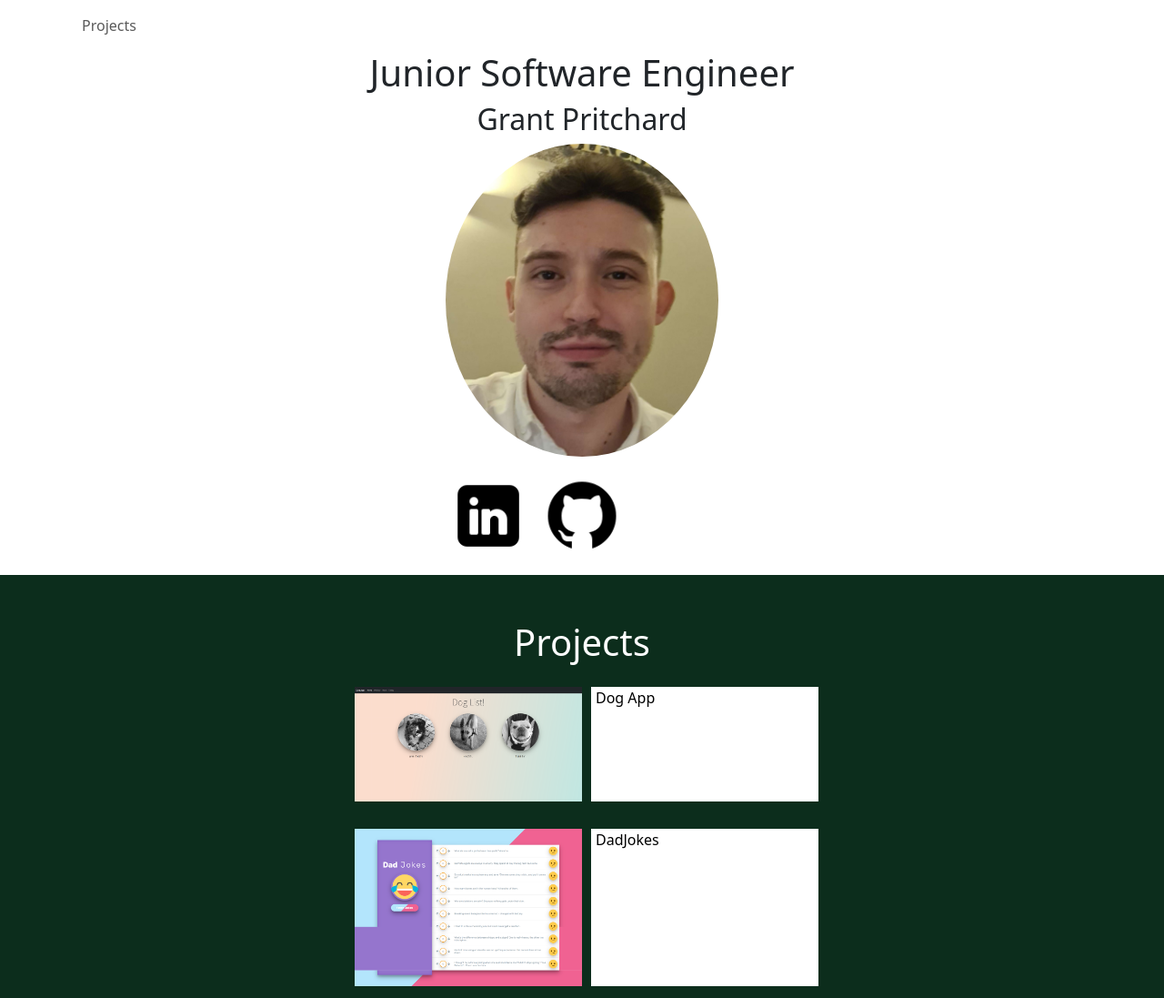
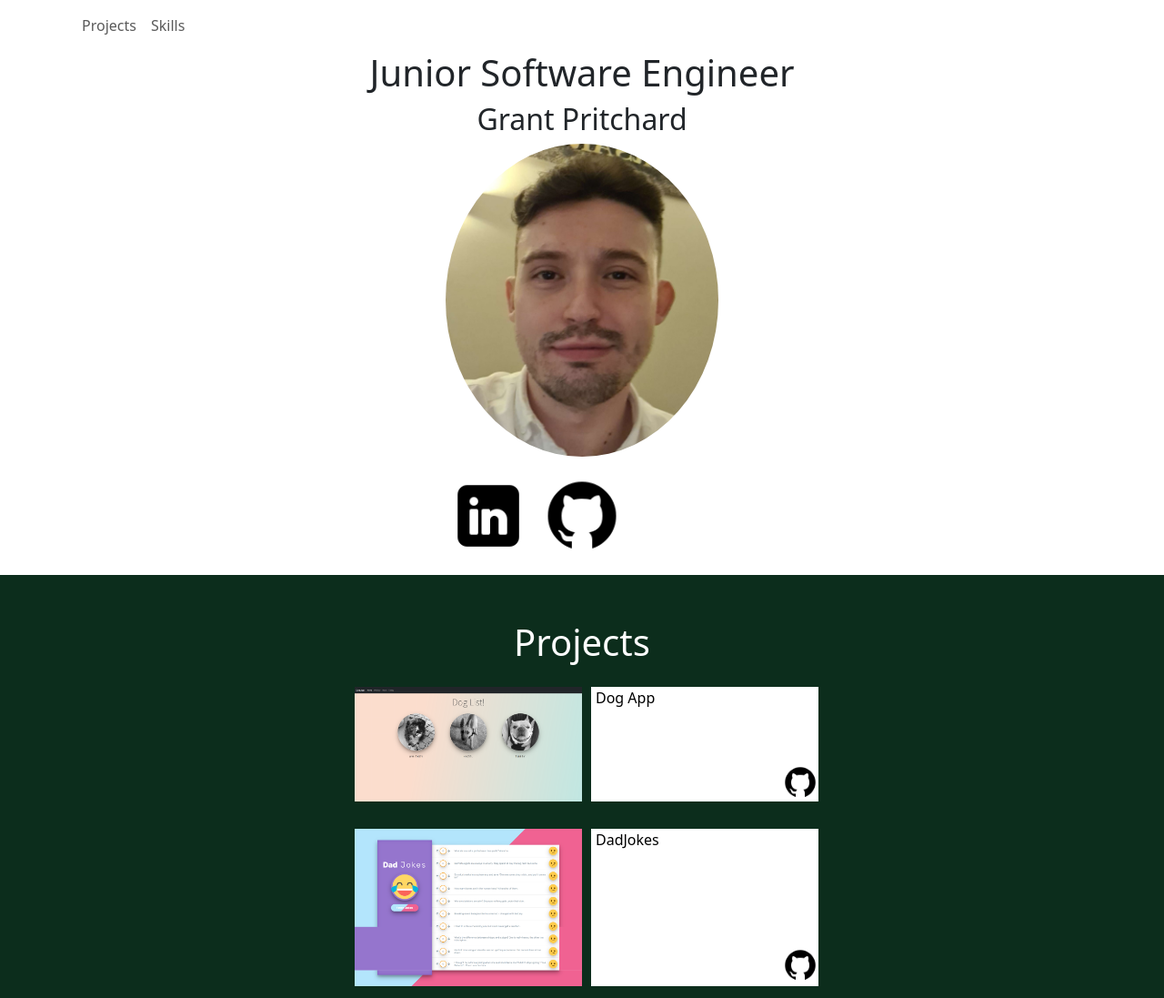
Before and after one commit to Grant1993/Portfolio, a React (Create React App) app: page / in a window 1280 px wide. Shown: the top 1097 px of the page at 91% size. Built offline with nearby package versions, Linux system fonts and the light colour scheme.

Commit message:
added direct links to the repos

```diff
--- a/src/Links.js
+++ b/src/Links.js
@@ -8,8 +8,8 @@ function Links() {
         <Navbar.Toggle aria-controls="basic-navbar-nav" />
         <Navbar.Collapse id="basic-navbar-nav">
           <Nav className="me-auto bg-white">
-            {/* <Nav.Link href="#home">Home</Nav.Link> */}
             <Nav.Link href="#Projects">Projects</Nav.Link>
+            <Nav.Link href="#Skills">Skills</Nav.Link>
           </Nav>
         </Navbar.Collapse>
       </Container>
--- a/src/Projects.css
+++ b/src/Projects.css
@@ -37,6 +37,12 @@
   width: 250px;
   height: 100%;
 }
+.ptwo img {
+  width: 40px;
+  position: absolute;
+  margin-top: 85px;
+  margin-left: 85px;
+}
 .pthree {
   grid-column: 1;
   grid-row: 3;
@@ -52,6 +58,12 @@
   color: black;
   width: 250px;
   height: 100%;
+}
+.pfour img {
+  width: 40px;
+  position: absolute;
+  margin-top: 130px;
+  margin-left: 85px;
 }
 .pfive {
   grid-column: 1;
@@ -69,6 +81,12 @@
   width: 250px;
   height: 100%;
 }
+.psix img {
+  width: 40px;
+  position: absolute;
+  margin-top: 85px;
+  margin-left: 85px;
+}
 .pseven {
   grid-column: 1;
   grid-row: 7;
@@ -84,6 +102,12 @@
   color: black;
   width: 250px;
   height: 100%;
+}
+.peight img {
+  width: 40px;
+  position: absolute;
+  margin-top: 90px;
+  margin-left: 85px;
 }
 .pnine {
   grid-column: 1;
@@ -101,3 +125,9 @@
   width: 250px;
   height: 100%;
 }
+.pten img {
+  width: 40px;
+  position: absolute;
+  margin-top: 90px;
+  margin-left: 85px;
+}
--- a/src/Projects.js
+++ b/src/Projects.js
@@ -4,6 +4,7 @@ import DadJokes from "./DadJokes.png";
 import Yahtzee from "./Yahtzee.png";
 import TodoList from "./TodoList.png";
 import Lightsout from "./Lightsout.png";
+import github from "./github.png";
 
 function Projects() {
   return (
@@ -17,6 +18,9 @@ function Projects() {
             </a>
           </div>
           <div class="ptwo">
+            <a href="https://github.com/Grant1993/dogShelter">
+              <img src={github} alt="Github" />
+            </a>
             <p>Dog App</p>
           </div>
           <div class="pthree">
@@ -25,6 +29,9 @@ function Projects() {
             </a>
           </div>
           <div class="pfour">
+            <a href="https://github.com/Grant1993/dadjokes">
+              <img src={github} alt="Github" />
+            </a>
             <p>DadJokes</p>
           </div>
           <div class="pfive">
@@ -33,6 +40,9 @@ function Projects() {
             </a>
           </div>
           <div class="psix">
+            <a href="https://github.com/Grant1993/yahtzee">
+              <img src={github} alt="Github" />
+            </a>
             <p>Yahtzee</p>
           </div>
           <div class="pseven">
@@ -41,6 +51,9 @@ function Projects() {
             </a>
           </div>
           <div class="peight">
+            <a href="https://github.com/Grant1993/todoListReact">
+              <img src={github} alt="Github" />
+            </a>
             <p>TodoList</p>
           </div>
           <div class="pnine">
@@ -49,6 +62,9 @@ function Projects() {
             </a>
           </div>
           <div class="pten">
+            <a href="https://github.com/Grant1993/lightsOut">
+              <img src={github} alt="Github" />
+            </a>
             <p>Lightsout</p>
           </div>
         </div>
--- a/src/Skills.js
+++ b/src/Skills.js
@@ -3,7 +3,7 @@ import "./Skills.css";
 function Skills() {
   return (
     <div>
-      <h1>Skills</h1>
+      <h1 id="Skills">Skills</h1>
     </div>
   );
 }
```
